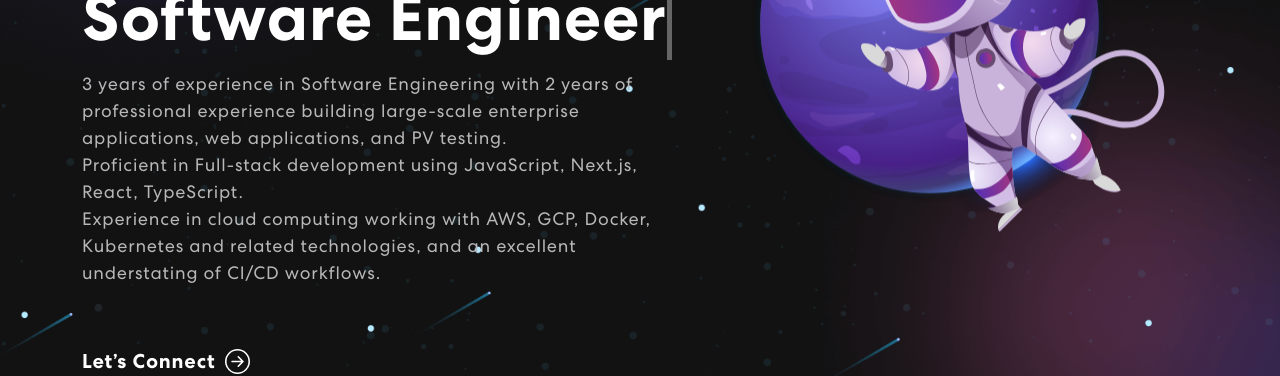
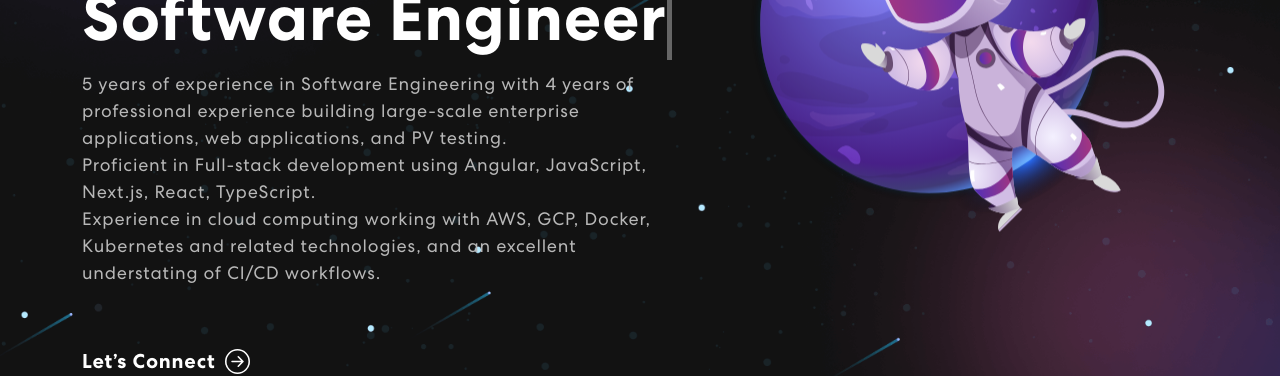
Before and after one commit to sodaski5/tech-portfolio, a React (Create React App) app: page / in a window 1280 px wide. Shown: the part 404-780 px from the top of the page. Built offline with nearby package versions, Linux system fonts and the light colour scheme.

Commit message:
new changes

```diff
--- a/src/components/Banner.js
+++ b/src/components/Banner.js
@@ -57,7 +57,7 @@ export const Banner = () => {
               <div className={isVisible ? "animate__animated animate__fadeIn" : ""}>
                 <span className="tagline">Welcome to my Portfolio</span>
                 <h1>{`Hi! I'm Sadiq`} <span className="txt-rotate" dataPeriod="1000" data-rotate='[ "Software Engineer", "Fullstack Developer", "UX/UI Designer" ]'><span className="wrap">{text}</span></span></h1>
-                  <p>3 years of experience in Software Engineering with 2 years of professional experience building large-scale enterprise applications, web applications, and PV testing.<br></br>Proficient in Full-stack development using JavaScript, Next.js, React, TypeScript.<br></br>Experience in cloud computing working with AWS, GCP, Docker, Kubernetes and related
+                  <p>5 years of experience in Software Engineering with 4 years of professional experience building large-scale enterprise applications, web applications, and PV testing.<br></br>Proficient in Full-stack development using Angular, JavaScript, Next.js, React, TypeScript.<br></br>Experience in cloud computing working with AWS, GCP, Docker, Kubernetes and related
 technologies, and an excellent understating of CI/CD workflows.</p>
                   <button onClick={() => console.log('connect')}>Let’s Connect <ArrowRightCircle size={25} /></button>
               </div>}
```
